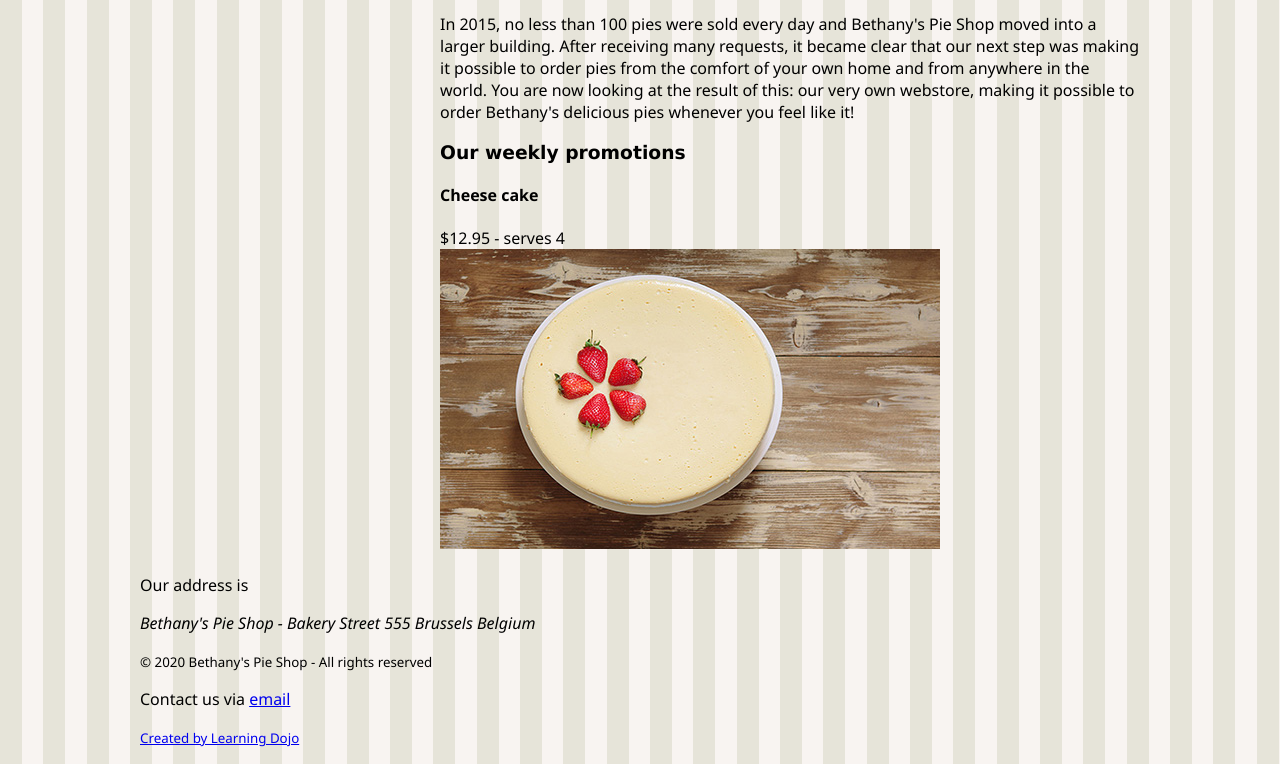
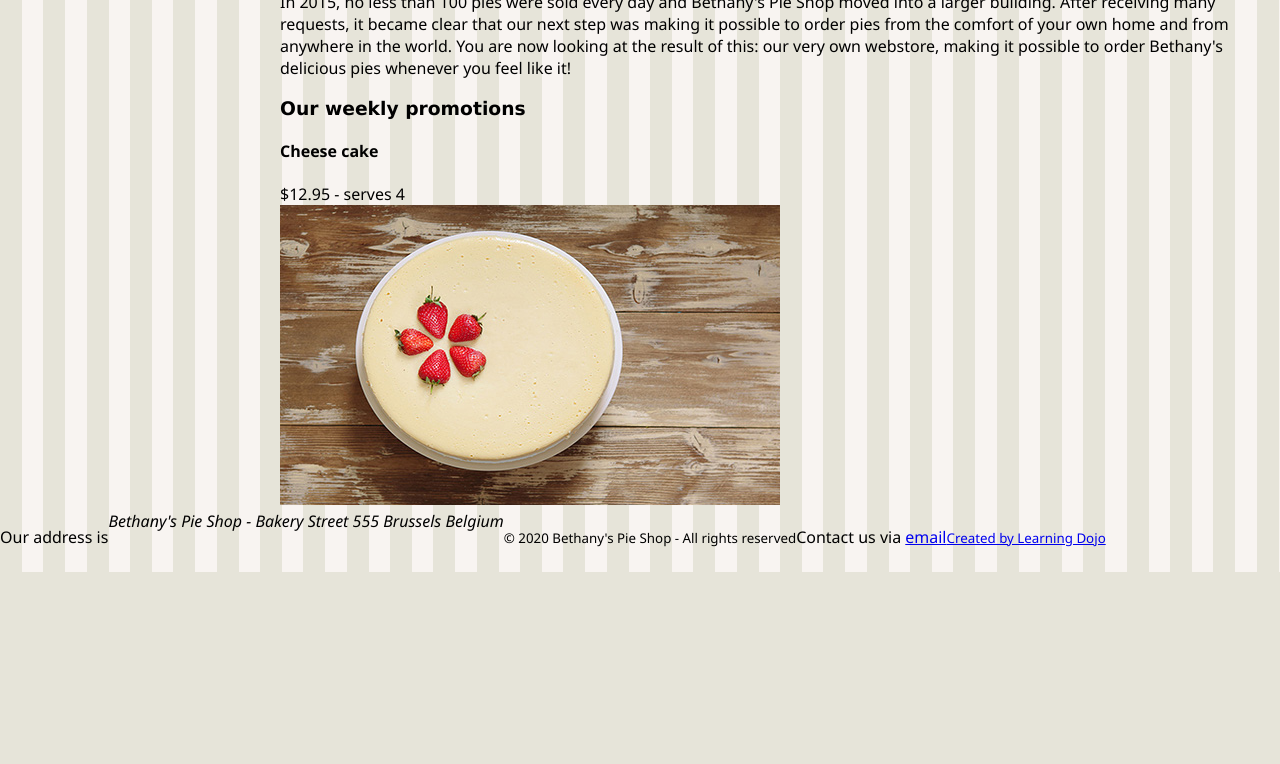
Before and after one commit to mmoazam/css-flexbox-creating-responsive-pages, a plain HTML site: page index.html in a window 1280 px wide. Shown: the part 693-1457 px from the top of the page. After the commit the page ends 1265 px from the top, so only its background shows below. Drawn offline with Linux system fonts and the light colour scheme.

Commit message:
display flex moved footer

```diff
--- a/css/styles.css
+++ b/css/styles.css
@@ -42,12 +42,12 @@ nav>ul>li a {
 
 /*Side Menu*/
 
-.mainContent ul{
+.mainContent ul {
     padding-inline-start: 2px;
     margin-right: 1.5rem;
 }
 
-.mainContent ul>a>li{
+.mainContent ul>a>li {
     background-color: #cf4522;
     color: #fff;
     list-style: none;
@@ -57,42 +57,33 @@ nav>ul>li a {
     margin-bottom: 2px;
 }
 
-.mainContent ul>a>li:hover{
+.mainContent ul>a>li:hover {
     background-color: #B43110;
 }
 
-.mainContent ul>a{
+.mainContent ul>a {
     text-decoration: none;
     color: #fff;
 }
 
-.mainContent{
-    width:1000px;
+.mainContent {
     margin-left: auto;
     margin-right: auto;
+    display: flex;
 }
 
-.leftmenu {
-    float: left;
-    width: 30%;
-    margin-bottom: 20px;
-}
+
 
 /*Main Content*/
 
-.main {
-    float: right;
-    width: 70%;
-    margin-bottom: 20px;
-}
 
-.pageTitle{
-    font-size:35px;
-    color:#a593c2;
+
+.pageTitle {
+    font-size: 35px;
+    color: #a593c2;
 }
 
 /*Footer*/
 footer {
-    clear: both;
-    width: 100%;
+    display: flex;
 }
--- a/index.html
+++ b/index.html
@@ -29,11 +29,21 @@
                 <h4 style="text-align: center;">Browse our pies</h4>
             </header>
             <ul>
-                <a href="pages/pieoverview.html"><li>All pies</li></a>
-                <a href="pages/cheesecakes.html"><li>Cheese cakes</li></a>
-                <a href="pages/fruitpies.html"><li>Fruit pies</li></a>
-                <a href="pages/seasonalpies.html"><li>Seasonal pies</li></a>
-                <a href="#promos"><li>Promotions</li></a>
+                <a href="pages/pieoverview.html">
+                    <li>All pies</li>
+                </a>
+                <a href="pages/cheesecakes.html">
+                    <li>Cheese cakes</li>
+                </a>
+                <a href="pages/fruitpies.html">
+                    <li>Fruit pies</li>
+                </a>
+                <a href="pages/seasonalpies.html">
+                    <li>Seasonal pies</li>
+                </a>
+                <a href="#promos">
+                    <li>Promotions</li>
+                </a>
             </ul>
         </aside>
         <main class="main">
@@ -46,8 +56,15 @@
                     <figcaption>Bethany in her pie shop</figcaption>
                 </figure>
                 <h2>Our history</h2>
-                <p>For many years, <b>Bethany</b> has been baking the most delicious pies at her home. In 2013, we opened our first store in Brussels (Belgium) in a cosy little street near the Grand Market. People from all over the world fell in love with the soft cakes, heavenly cheese cakes, spicy apple pies...<i><br>The store became a success in no time.</i></p>
-                <p>In 2015, no less than 100 pies were sold every day and Bethany's Pie Shop moved into a larger building. After receiving many requests, it became clear that our next step was making it possible to order pies from the comfort of your own home and from anywhere in the world. You are now looking at the result of this: our very own webstore, making it possible to order Bethany's delicious pies whenever you feel like it!</p>
+                <p>For many years, <b>Bethany</b> has been baking the most delicious pies at her home. In 2013, we
+                    opened our first store in Brussels (Belgium) in a cosy little street near the Grand Market. People
+                    from all over the world fell in love with the soft cakes, heavenly cheese cakes, spicy apple
+                    pies...<i><br>The store became a success in no time.</i></p>
+                <p>In 2015, no less than 100 pies were sold every day and Bethany's Pie Shop moved into a larger
+                    building. After receiving many requests, it became clear that our next step was making it possible
+                    to order pies from the comfort of your own home and from anywhere in the world. You are now looking
+                    at the result of this: our very own webstore, making it possible to order Bethany's delicious pies
+                    whenever you feel like it!</p>
             </article>
 
             <section id="promos">
@@ -58,14 +75,17 @@
             </section>
         </main>
 
-        <footer>
-            <p>Our address is <address>Bethany's Pie Shop - Bakery Street 555 Brussels Belgium</address></p>
-            <p><small>&copy; 2020 Bethany's Pie Shop - All rights reserved</small></p>
-            <p>Contact us via <a href="mailto:info@bethanyspieshop.com">email</a></p>
-            <p><small><a href="https://www.learningdojo.net">Created by Learning Dojo</a></small></p>
-        </footer>
+
 
     </div>
+    <footer>
+        <p>Our address is
+        <address>Bethany's Pie Shop - Bakery Street 555 Brussels Belgium</address>
+        </p>
+        <p><small>&copy; 2020 Bethany's Pie Shop - All rights reserved</small></p>
+        <p>Contact us via <a href="mailto:info@bethanyspieshop.com">email</a></p>
+        <p><small><a href="https://www.learningdojo.net">Created by Learning Dojo</a></small></p>
+    </footer>
 </body>
 
 </html>
```
